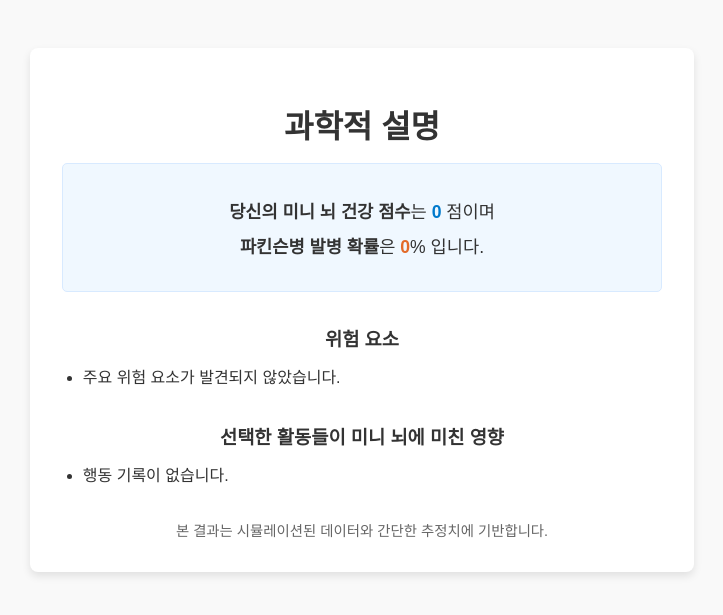
After one commit to jijihihi/Science-game, a Flask app: page /final in a window 1280 px wide. The commit adds this page. Shown: the top 615 px of the page, without its empty margins (278-1001 px from the left). Run offline with Flask 3, Linux system fonts and the light colour scheme.

Commit message:
업데이트 내용

```diff
--- a/app.py
+++ b/app.py
@@ -31,8 +31,6 @@ def differentiation():
     history = request.args.get('history')
     return render_template('differentiation.html', age=age, gender=gender, history=history)
 
-
-
 @app.route('/result')
 def result():
     age = request.args.get('age', 'Unknown')
@@ -40,6 +38,18 @@ def result():
     history = request.args.get('history', 'Unknown')
     return render_template('result.html', age=age, gender=gender, history=history)
 
+# 새로운 final.html 파일을 렌더링하는 엔드포인트 추가
+@app.route('/final')
+def final():
+    # 클라이언트 측 JavaScript가 URL의 쿼리 파라미터를 바로 읽어 처리하는 경우 아래처럼 단순히 렌더링할 수 있습니다.
+    return render_template('final.html')
+
+    # 만약 서버에서 기본값을 전달하고 싶다면, 아래와 같이 쿼리 파라미터를 받아 템플릿에 전달 가능합니다.
+    # brainScore = request.args.get('brainScore', '85.6')
+    # pdRisk = request.args.get('pdRisk', '5.1')
+    # risks = request.args.get('risks', '운동 부족,영양 부족,과도한 스트레스')
+    # effects = request.args.get('effects', '운동:규칙적인 운동은 도움이 됨,영양:균형 잡힌 식단 제공,스트레스:긍정적 정서 유지')
+    # return render_template('final.html', brainScore=brainScore, pdRisk=pdRisk, risks=risks, effects=effects)
 
 # 사용자 입력 처리 (예: 나이를 입력하면 간단한 계산 수행)
 @app.route('/calculate', methods=['POST'])
@@ -48,11 +58,9 @@ def calculate():
     age = int(data.get('age', 30))
 
     # 간단한 계산: 나이가 많을수록 위험도 증가 (단순 모델)
-    risk = (age - 20) * 2  # (실제론 더 복잡한 모델을 적용 가능)
+    risk = (age - 20) * 2
 
     return jsonify({"risk": risk})
 
-
-
 if __name__ == '__main__':
     app.run(debug=True)
--- a/templates/differentiation.html
+++ b/templates/differentiation.html
@@ -203,10 +203,10 @@
       </div>
 
       <div class="controls">
-        <h3>마법의 물약 추가하기!</h3>
+        <h3>물질 추가하기!</h3>
         <div>
           <button id="btnN2B27">N2B27 추가</button>
-          <span class="tooltip-icon" data-tooltip="세포가 건강하게 자라게 해주는 마법의 물약!">?</span>
+          <span class="tooltip-icon" data-tooltip="세포가 건강하게 자라게 해주는 물질!">?</span>
         </div>
         <div>
           <button id="btnSB">SB 431542 추가</button>
@@ -227,7 +227,7 @@
       </div>
 
       <div class="controls">
-        <h3>신나는 행동!</h3>
+        <h3>행동선택</h3>
         <button id="btnMedia">미디어 갈아주기</button>
         <button id="btnSplit">세포 분열하기</button>
         <button id="btnNextDay">다음 날로!</button>
--- /dev/null
+++ b/templates/final.html
@@ -0,0 +1,153 @@
+<!DOCTYPE html>
+<html lang="ko">
+<head>
+  <meta charset="UTF-8">
+  <title>최종 결과 페이지</title>
+  <style>
+    body {
+      margin: 0;
+      padding: 0;
+      font-family: sans-serif;
+      background-color: #f9f9f9;
+      color: #333;
+    }
+
+    .container {
+      max-width: 600px;
+      margin: 3rem auto;
+      padding: 2rem;
+      background-color: #fff;
+      border-radius: 8px;
+      box-shadow: 0 4px 8px rgba(0,0,0,0.1);
+    }
+
+    h1, h2, h3 {
+      margin-bottom: 1rem;
+      text-align: center;
+      color: #333;
+    }
+
+    .score-box {
+      background-color: #f0f8ff;
+      border: 1px solid #d8eaff;
+      padding: 1.5rem;
+      border-radius: 5px;
+      text-align: center;
+      margin-bottom: 2rem;
+    }
+
+    .score-box p {
+      margin: 0.6rem 0;
+      font-size: 1.1rem;
+    }
+
+    .risk-factors, .effects {
+      margin-bottom: 2rem;
+    }
+
+    .risk-factors ul, .effects ul {
+      list-style-type: disc;
+      padding-left: 1.3rem;
+      margin: 0.5rem 0;
+    }
+
+    .risk-factors li, .effects li {
+      margin: 0.4rem 0;
+      line-height: 1.4rem;
+    }
+
+    .footer-note {
+      text-align: center;
+      font-size: 0.9rem;
+      color: #666;
+      margin-top: 2rem;
+    }
+  </style>
+</head>
+<body>
+  <div class="container">
+    <!-- 제목 -->
+    <h1>과학적 설명</h1>
+
+    <!-- 미니 뇌 건강 점수와 파킨슨병 위험 확률 -->
+    <div class="score-box">
+      <p>
+        <strong>당신의 미니 뇌 건강 점수</strong>는
+        <span id="brainScore" style="color: #007acc; font-weight: bold;">--</span> 점이며
+      </p>
+      <p>
+        <strong>파킨슨병 발병 확률</strong>은
+        <span id="pdRisk" style="color: #e36b2a; font-weight: bold;">--</span>% 입니다.
+      </p>
+    </div>
+
+    <!-- 위험 요소 -->
+    <div class="risk-factors">
+      <h3>위험 요소</h3>
+      <ul id="riskList">
+        <!-- 동적으로 채워질 예정 -->
+      </ul>
+    </div>
+
+    <!-- 선택한 활동들이 미니 뇌에 미친 영향 -->
+    <div class="effects">
+      <h3>선택한 활동들이 미니 뇌에 미친 영향</h3>
+      <ul id="effectList">
+        <!-- 동적으로 채워질 예정 -->
+      </ul>
+    </div>
+
+    <!-- 추가 안내 등 -->
+    <div class="footer-note">
+      본 결과는 시뮬레이션된 데이터와 간단한 추정치에 기반합니다.
+    </div>
+  </div>
+
+  <script>
+    // URL 파라미터 읽어오기
+    const params = new URLSearchParams(window.location.search);
+    const brainScore = params.get("brainScore") || "0";
+    const pdRisk = params.get("pdRisk") || "0";
+
+    // 위험 요소와 활동 영향은 콤마(,)로 구분된 문자열로 전달받는다고 가정
+    // 예: &risks=스트레스%20상승,영양%20부족&effects=운동(1):%20뇌혈류%20증가,영양(2):%20항산화%20강화
+    const risksStr = params.get("risks") || "";
+    const effectsStr = params.get("effects") || "";
+
+    // 화면에 표시
+    document.getElementById("brainScore").textContent = brainScore;
+    document.getElementById("pdRisk").textContent = pdRisk;
+
+    // 위험 요소를 리스트로 나누어 표시
+    const riskListElem = document.getElementById("riskList");
+    if (risksStr.trim() === "") {
+      // 만약 아무 내용이 없다면 기본 문구 출력
+      let li = document.createElement("li");
+      li.textContent = "주요 위험 요소가 발견되지 않았습니다.";
+      riskListElem.appendChild(li);
+    } else {
+      const riskItems = risksStr.split(",");
+      riskItems.forEach(risk => {
+        let li = document.createElement("li");
+        li.textContent = risk.trim();
+        riskListElem.appendChild(li);
+      });
+    }
+
+    // 활동들의 효과를 리스트로 나누어 표시 (예: "운동(1): 규칙적인 운동은 뇌혈류 개선" 식)
+    const effectListElem = document.getElementById("effectList");
+    if (effectsStr.trim() === "") {
+      let li = document.createElement("li");
+      li.textContent = "행동 기록이 없습니다.";
+      effectListElem.appendChild(li);
+    } else {
+      const effectItems = effectsStr.split(",");
+      effectItems.forEach(effect => {
+        let li = document.createElement("li");
+        li.textContent = effect.trim();
+        effectListElem.appendChild(li);
+      });
+    }
+  </script>
+</body>
+</html>
```
